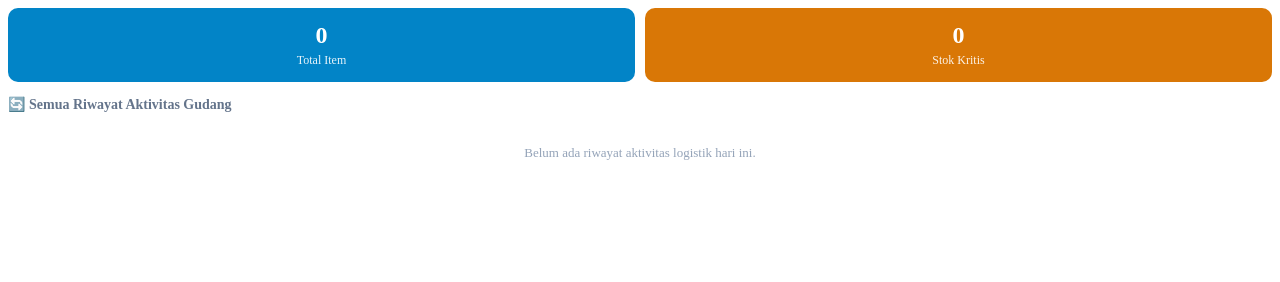
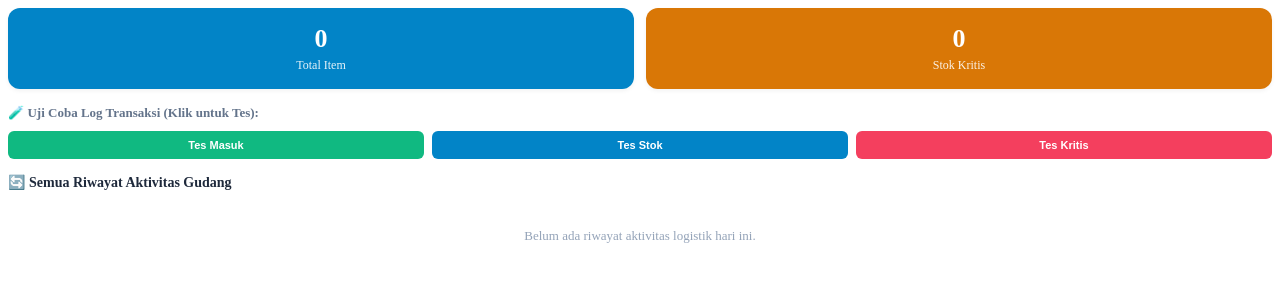
Before and after one commit to tuyul-byte/Dasboard-trial, a plain HTML site: page index.html in a window 1280 px wide. Drawn offline with Linux system fonts and the light colour scheme.

Commit message:
Update index.html

```diff
--- a/index.html
+++ b/index.html
@@ -2,30 +2,67 @@
 <html lang="id">
 <head>
     <meta charset="UTF-8">
+    <!-- Mengoptimalkan tampilan layar agar pas dengan ukuran layar HP/Android -->
     <meta name="viewport" content="width=device-width, initial-scale=1.0">
     <title>Ringkasan Gudang</title>
+    <!-- Menghubungkan ke file dashboard.js sebagai pengatur layout bawah -->
     <script src="dashboard.js" defer></script>
     <style>
-        .grid-2 { display: grid; grid-template-columns: 1fr 1fr; gap: 10px; margin-bottom: 14px; }
-        .stat-box { padding: 14px; border-radius: 10px; text-align: center; color: white; }
+        /* Pengaturan Grid untuk kotak statistik di HP */
+        .grid-2 {
+            display: grid;
+            grid-template-columns: 1fr 1fr;
+            gap: 12px;
+            margin-bottom: 16px;
+        }
+        .stat-box {
+            padding: 16px;
+            border-radius: 12px;
+            text-align: center;
+            color: white;
+            box-shadow: 0 2px 4px rgba(0,0,0,0.05);
+        }
         .bg-blue { background: #0284c7; }
         .bg-amber { background: #d97706; }
-        .stat-box h3 { margin: 0; font-size: 24px; }
+        .stat-box h3 { margin: 0; font-size: 26px; font-weight: 700; }
         .stat-box p { margin: 4px 0 0 0; font-size: 12px; opacity: 0.9; }
 
-        /* Style Log Riwayat */
-        .log-item { display: flex; align-items: flex-start; padding: 12px 0; border-bottom: 1px solid #f1f5f9; font-size: 13px; }
+        /* Desain Daftar Riwayat Aktivitas */
+        .log-item {
+            display: flex;
+            align-items: flex-start;
+            padding: 12px 0;
+            border-bottom: 1px solid #f1f5f9;
+            font-size: 13px;
+        }
         .log-item:last-child { border-bottom: none; }
-        .log-icon { font-size: 16px; margin-right: 10px; margin-top: 2px; }
-        .log-time { font-size: 11px; color: #94a3b8; margin-top: 3px; }
-        .empty-log { text-align: center; color: #94a3b8; padding: 20px 0; font-size: 13px; }
+        .log-icon { font-size: 18px; margin-right: 12px; }
+        .log-time { font-size: 11px; color: #94a3b8; margin-top: 4px; }
+        .empty-log { text-align: center; color: #94a3b8; padding: 25px 0; font-size: 13px; }
+
+        /* Style Tambahan untuk Tombol Simulasi Tes di HP */
+        .btn-grup { display: flex; gap: 8px; margin-top: 10px; margin-bottom: 15px; flex-wrap: wrap; }
+        .btn-tes {
+            flex: 1;
+            min-width: 80px;
+            padding: 8px;
+            border: none;
+            border-radius: 6px;
+            color: white;
+            font-size: 11px;
+            font-weight: 600;
+            cursor: pointer;
+        }
     </style>
 </head>
 <body>
 
+    <!-- Memanggil komponen navigasi mobile dengan menu aktif: dashboard -->
     <mobile-dashboard active="dashboard"></mobile-dashboard>
 
     <div class="container">
+
+        <!-- Kotak Statistik Ringkasan -->
         <div class="grid-2">
             <div class="stat-box bg-blue">
                 <h3 id="total-item-box">0</h3>
@@ -37,27 +74,39 @@
             </div>
         </div>
 
-        <!-- Wadah Utama Riwayat Transinternal Gudang -->
+        <!-- TOMBOL SIMULASI: Untuk tes input riwayat langsung dari HP Anda -->
         <div class="app-card">
-            <h4 style="margin: 0 0 12px 0; font-size: 14px; color: #64748b;">🔄 Semua Riwayat Aktivitas Gudang</h4>
-            <div id="wadah-riwayat">
-                <!-- Data aktivitas dari stock, sisa, dll. akan muncul di sini secara otomatis -->
+            <h4 style="margin: 0 0 8px 0; font-size: 13px; color: #64748b;">🧪 Uji Coba Log Transaksi (Klik untuk Tes):</h4>
+            <div class="btn-grup">
+                <button class="btn-tes" style="background:#10b981;" onclick="testInput('MASUK', '📥 Barang Masuk: 50 Pcs Palet Plastik baru dimasukkan.')">Tes Masuk</button>
+                <button class="btn-tes" style="background:#0284c7;" onclick="testInput('STOK', '📦 Stok Barang: Jumlah kardus L diubah menjadi 1,250 Pcs.')">Tes Stok</button>
+                <button class="btn-tes" style="background:#f43f5e;" onclick="testInput('KRITIS', '⚠️ Stok Kritis: Lakban bening tersisa kurang dari 5 Pcs!')">Tes Kritis</button>
             </div>
         </div>
+
+        <!-- Wadah Utama Menampilkan Seluruh Riwayat -->
+        <div class="app-card">
+            <h4 style="margin: 0 0 12px 0; font-size: 14px; color: #1e293b;">🔄 Semua Riwayat Aktivitas Gudang</h4>
+            <div id="wadah-riwayat">
+                <!-- Data dari berbagai halaman otomatis disusun di sini -->
+            </div>
+        </div>
+
     </div>
 
     <script>
-        document.addEventListener("DOMContentLoaded", function() {
-            // 1. Ambil data riwayat dari penyimpanan
+        // Fungsi untuk merender ulang daftar riwayat dari penyimpanan lokal ke layar HP
+        function tampilkanRiwayat() {
             const riwayat = JSON.parse(localStorage.getItem('log_gudang')) || [];
             const wadah = document.getElementById('wadah-riwayat');
 
             if (riwayat.length === 0) {
                 wadah.innerHTML = '<div class="empty-log">Belum ada riwayat aktivitas logistik hari ini.</div>';
+                document.getElementById('total-item-box').innerText = "0";
+                document.getElementById('total-kritis-box').innerText = "0";
                 return;
             }
 
-            // 2. Loop dan tampilkan semua riwayat ke layar HP
             let htmlKonten = "";
             riwayat.forEach(item => {
                 let icon = "📝";
@@ -69,18 +118,32 @@
                     <div class="log-item">
                         <div class="log-icon">${icon}</div>
                         <div style="flex: 1;">
-                            <div>${item.pesan}</div>
+                            <div style="font-weight: 500; color: #334155;">${item.pesan}</div>
                             <div class="log-time">${item.waktu}</div>
                         </div>
                     </div>
                 `;
             });
+
             wadah.innerHTML = htmlKonten;
 
-            // (Opsional) Mengisi angka box statistik tiruan
-            document.getElementById('total-item-box').innerText = "1,450";
-            document.getElementById('total-kritis-box').innerText = riwayat.filter(x => x.tipe === "KRITIS").length;
-        });
+            // Update angka summary box secara dinamis berdasarkan data log
+            document.getElementById('total-item-box').innerText = (1450 + riwayat.length).toString();
+            document.getElementById('total-kritis-box').innerText = riwayat.filter(x => x.tipe === "KRITIS").length.toString();
+        }
+
+        // Fungsi pemicu saat tombol simulasi diklik
+        function testInput(tipe, pesan) {
+            if (typeof window.catatAktivitas === "function") {
+                window.catatAktivitas(tipe, pesan); // Memanggil fungsi dari dashboard.js
+                tampilkanRiwayat(); // Refresh data layar secara langsung
+            } else {
+                alert("Gagal: Fungsi catatAktivitas di dashboard.js tidak ditemukan atau salah ketik!");
+            }
+        }
+
+        // Jalankan render otomatis saat halaman berhasil dibuka di HP
+        document.addEventListener("DOMContentLoaded", tampilkanRiwayat);
     </script>
 </body>
 </html>
```
